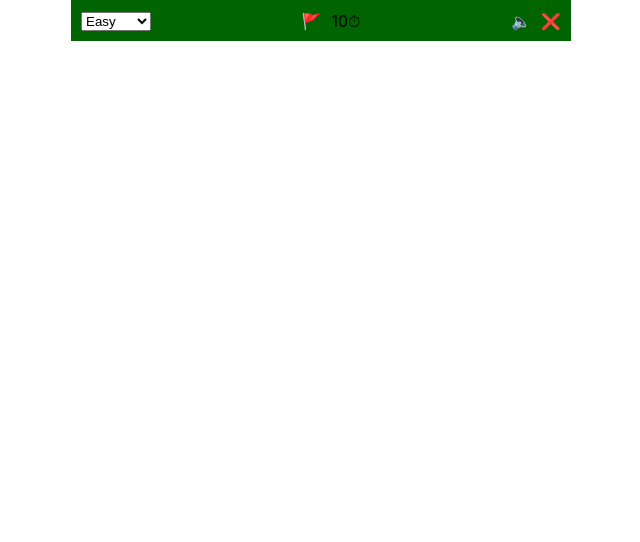
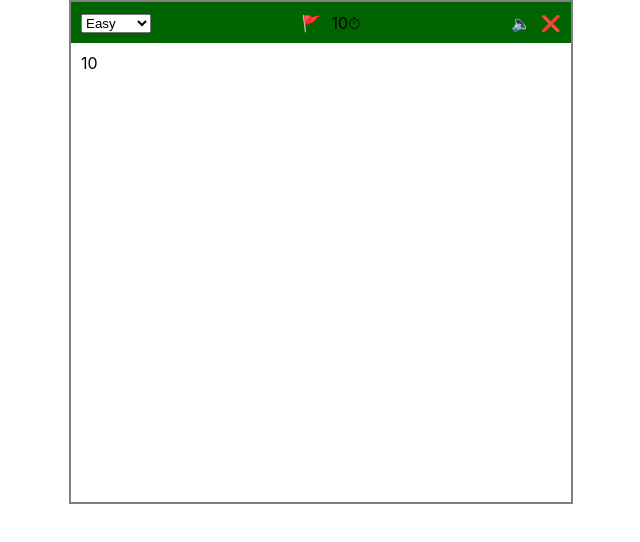
Before and after one commit to KillahDillah/ReduxMinesweeper, a React (Create React App) app: page / in a window 1280 px wide. Shown: the top 542 px of the page, without its empty margins (319-959 px from the left). Built offline with nearby package versions, Linux system fonts and the light colour scheme.

Commit message:
gameboard added with boardArray logic

```diff
--- a/src/App.js
+++ b/src/App.js
@@ -1,6 +1,6 @@
 import { Dropdown } from "./components/header/Dropdown";
 import { Gamestats } from "./components/header/Gamestats";
-// import { Gameboard } from "./components/Gameboard";
+import { Gameboard } from "./components/Gameboard";
 import { HeaderNav } from "./components/header/HeaderNav";
 
 const App = () => {
@@ -11,6 +11,7 @@ const App = () => {
         <Gamestats />
         <HeaderNav />
       </header>
+      <Gameboard />
     </div>
   );
 };
--- a/src/components/Gameboard.jsx
+++ b/src/components/Gameboard.jsx
@@ -1,5 +1,24 @@
-export const Gameboard = (mines) => {
+import { useSelector } from "react-redux";
+
+export const Gameboard = () => {
   const width = 16;
+  const mines = useSelector((state) => state.mines);
+  const minesArray = Array(mines).fill("mine");
+  const emptyArray = Array(width * width - mines).fill("empty");
+  const gameArray = emptyArray.concat(minesArray);
+  const boardArray = gameArray.sort(() => Math.random() - 0.5);
 
-  return <div className="board"></div>;
+  console.log(boardArray);
+
+  function createBoard() {
+    for (let x = 0; x < width * width; x++) {
+      let row = [];
+      for (let y = 0; y < width * width; y++) {
+        let square = [];
+      }
+    }
+  }
+  createBoard();
+
+  return <div className="board">{mines}</div>;
 };
--- a/src/index.css
+++ b/src/index.css
@@ -16,6 +16,7 @@ code {
   width: 500px;
   height: 500px;
   margin: 0 auto;
+  border: 2px solid gray;
 }
 
 .App header {
@@ -34,3 +35,7 @@ code {
 .header > div {
   padding-left: 10px;
 }
+
+.board {
+  padding: 10px;
+}
```
